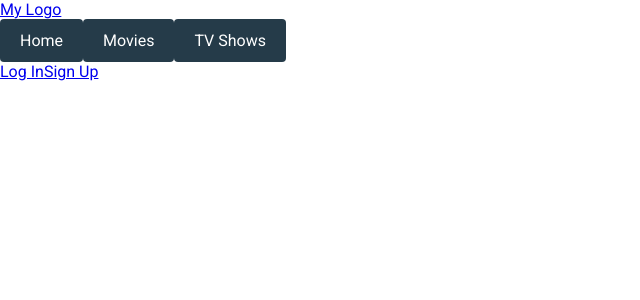
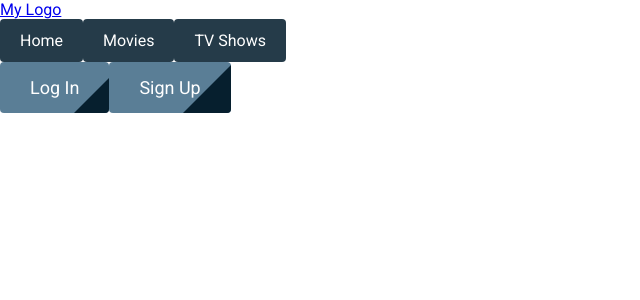
Before and after one commit to Pelani2/movie-search-app, a React (Create React App) app: page / in a window 1280 px wide. Shown: the top 300 px of the page, without its empty margins (0-640 px from the left). Built offline with nearby package versions, Linux system fonts and the light colour scheme.

Commit message:
styled auth buttons

```diff
--- a/src/components/buttons/auth-buttons/AuthButton.js
+++ b/src/components/buttons/auth-buttons/AuthButton.js
@@ -6,7 +6,7 @@ export default function AuthButton({
     text, toProp
 }) {
     return(
-        <Link to={toProp}>
+        <Link to={toProp} className="auth-button">
             {text}
         </Link>
     );
--- a/src/components/buttons/auth-buttons/AuthButtonStyles.css
+++ b/src/components/buttons/auth-buttons/AuthButtonStyles.css
@@ -0,0 +1,33 @@
+.auth-button {
+    display: inline-block;
+    padding: 15px 30px;
+    font-size: 18px;
+    background-color: #5A7E96;
+    color: #fff;
+    text-decoration: none;
+    border-radius: 4px;
+    position: relative;
+    overflow: hidden;
+    transition: background-color 0.3s ease;
+}
+
+.auth-button::before {
+    content: "";
+    position: absolute;
+    top: 0;
+    left: 0;
+    width: 0;
+    height: 0;
+    border-style: solid;
+    border-width: 0 0 125px 125px;
+    border-color: transparent transparent #061F2E transparent;
+    transition: border-color 0.3s ease;
+}
+
+.auth-button:hover {
+    background-color: #9FC7E2;
+}
+
+.auth-button:hover::before {
+    border-color: transparent transparent #253B49 transparent;
+}
```
